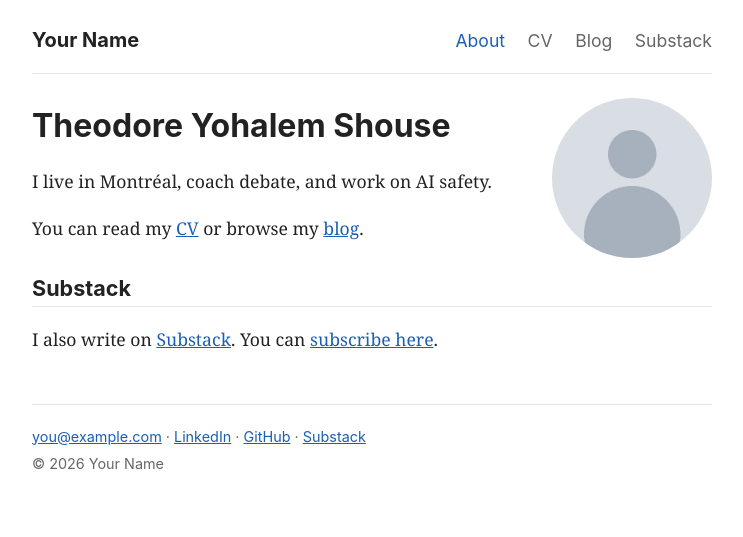
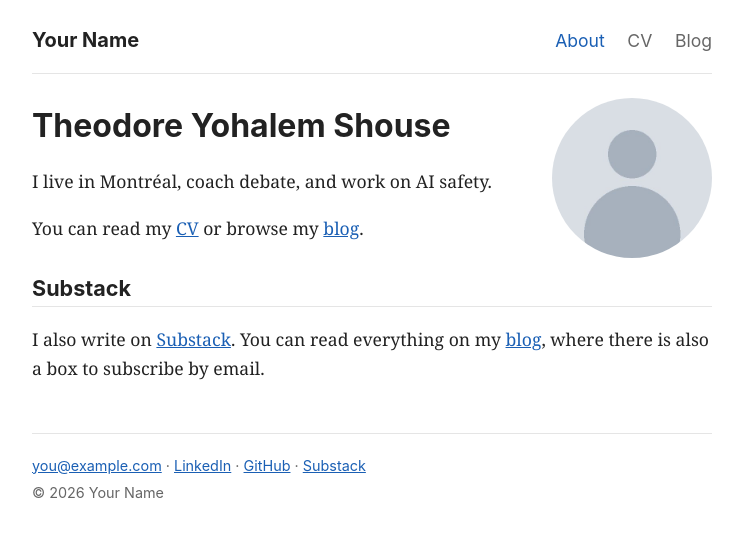
Before and after one commit to theoshouse/theoshouse.github.io, a Jekyll site: the page built from index.md, in a window 1280 px wide. Shown: the top 537 px of the page, without its empty margins (268-1011 px from the left). Built offline with Jekyll 4.4.1, drawn with Linux system fonts in a browser that asks for light colours.

Commit message:
Combine the Blog and Substack pages into one Blog page
The Blog page now ends with the Substack subscribe box, the Substack
menu item is gone, and /substack/ redirects to /blog/. Posts can list
where else they were published with an also_on list.

Co-Authored-By: Claude Opus 5.5 <noreply@anthropic.com>
Claude-Session: https://claude.ai/code/session_018CtZGEBeDR5zP5X1dZrGaK

```diff
--- a/_config.yml
+++ b/_config.yml
@@ -8,7 +8,7 @@ title: "Your Name"
 description: "A short line about you, shown in search engine results."
 email: "you@example.com"
 
-# Your Substack address, used by the "Substack" page and its subscribe box.
+# Your Substack address, used by the subscribe box on the Blog page.
 substack_url: "https://theoshouse.substack.com"
 
 # Links shown at the bottom of every page. Delete any line you don't want.
@@ -29,8 +29,6 @@ navigation:
     url: "/cv/"
   - name: "Blog"
     url: "/blog/"
-  - name: "Substack"
-    url: "/substack/"
 
 # ------------------------------------------------------------
 # TECHNICAL SETTINGS: you shouldn't need to change anything below.
--- a/_layouts/post.html
+++ b/_layouts/post.html
@@ -5,5 +5,10 @@ layout: default
   <h1>{{ page.title }}</h1>
   <p class="post-date">{{ page.date | date: "%B %-d, %Y" }}</p>
   {{ content }}
+  {% if page.also_on %}
+  <p class="also-on">Also published on
+    {% for place in page.also_on %}<a href="{{ place.url }}">{{ place.name }}</a>{% unless forloop.last %}, {% endunless %}{% endfor %}.
+  </p>
+  {% endif %}
   <p class="back"><a href="{{ '/blog/' | relative_url }}">← All posts</a></p>
 </article>
--- a/assets/style.css
+++ b/assets/style.css
@@ -52,6 +52,7 @@ img { max-width: 100%; height: auto; }
 .post-link { font-family: var(--ui-font); font-size: 1.2rem; font-weight: 600; text-decoration: none; }
 .post-item p { margin: 0.25rem 0 0; }
 .post-date { display: block; color: var(--muted); font-family: var(--ui-font); font-size: 0.9rem; }
+.also-on { margin-top: 2rem; font-family: var(--ui-font); font-size: 0.95rem; color: var(--muted); }
 .back { margin-top: 2.5rem; font-family: var(--ui-font); }
 
 blockquote { margin: 1rem 0; padding-left: 1rem; border-left: 3px solid var(--border); color: var(--muted); }
--- a/index.md
+++ b/index.md
@@ -12,4 +12,4 @@ You can read my [CV](/cv/) or browse my [blog](/blog/).
 
 ## Substack
 
-I also write on [Substack]({{ site.substack_url }}). You can [subscribe here]({{ '/substack/' | relative_url }}).
+I also write on [Substack]({{ site.substack_url }}). You can read everything on my [blog]({{ '/blog/' | relative_url }}), where there is also a box to subscribe by email.
```
Also changed, not shown: HOW-TO-EDIT.md (+16 -4 lines), blog.md (+6 -0 lines), substack.html (added, +15 -0 lines), substack.md (deleted, +0 -12 lines).
